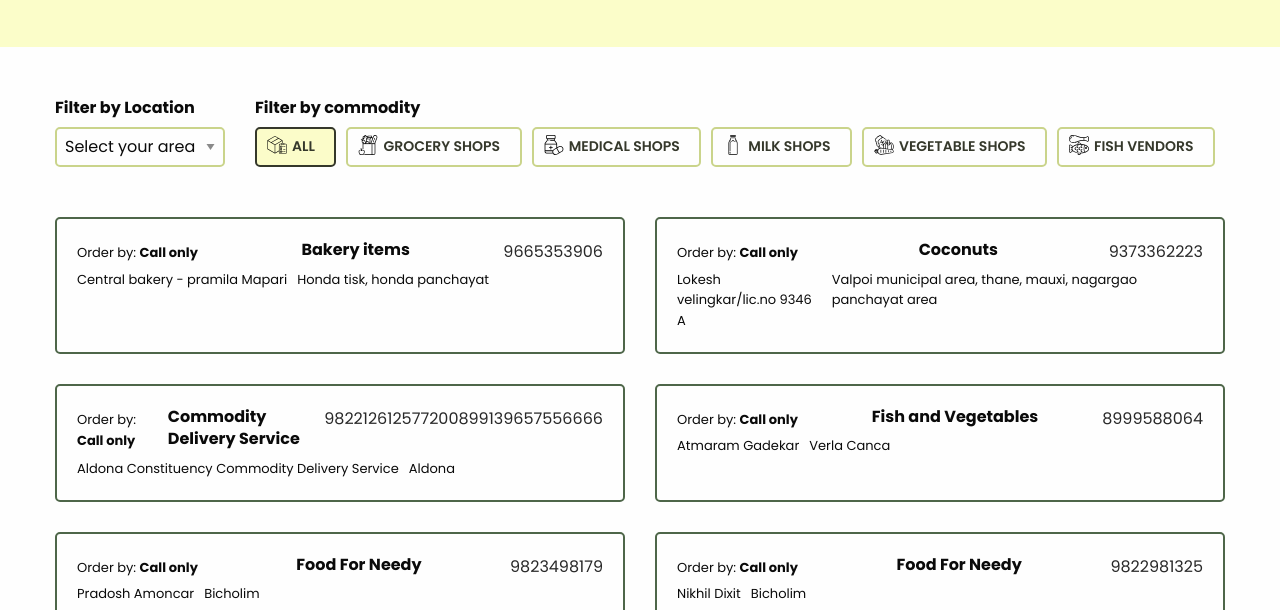
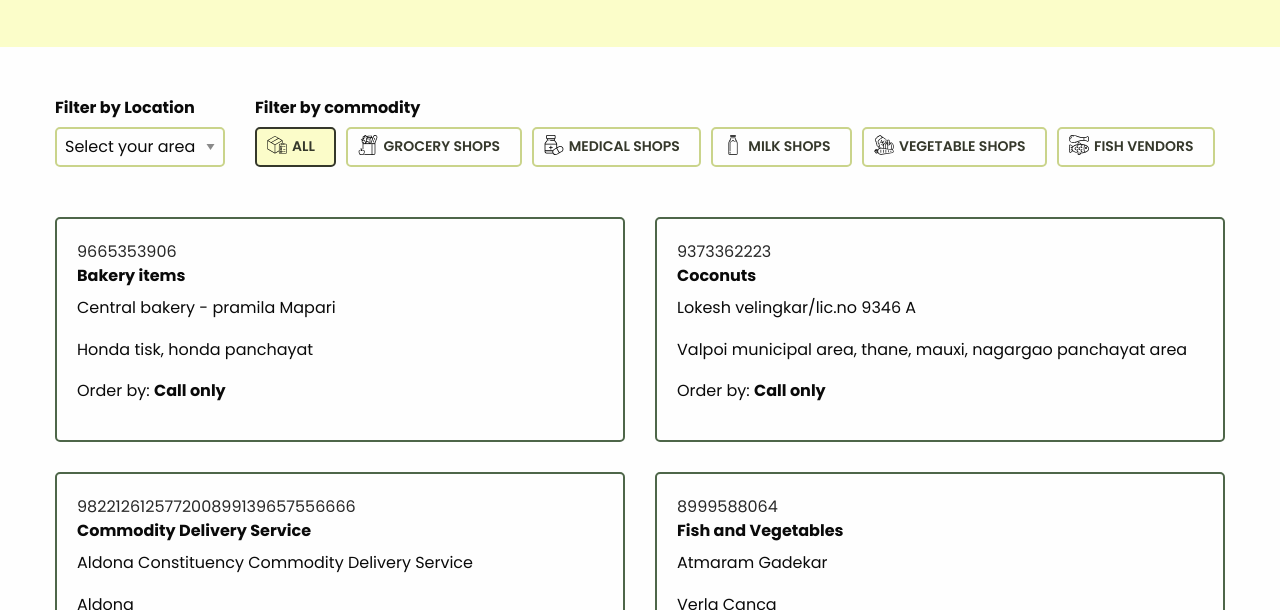
Before and after one commit to wazidshah/grocery-list, a plain HTML site: page index.html in a window 1280 px wide. Shown: the part 190-800 px from the top of the page. Drawn offline with nearby package versions, Linux system fonts and the light colour scheme; a script that the page names is missing.

Commit message:
More rearranging of data

```diff
--- a/css/style.scss
+++ b/css/style.scss
@@ -56,12 +56,12 @@ h1, h2, h3, h4, h5, h6 {font-family: 'Poppins', sans-serif; font-weight: 700;}
     ul{list-style: none; margin: 0px;
         li{margin-bottom: 30px;
           .wrap {padding: 20px; border-radius: 5px; position: relative; border: 2px solid #4E6649; height: 100%; }
-            .contact {display: flex; flex-direction: row;justify-content: space-between;
-                p{margin-right: 10px;  font-size: 18px; margin-bottom: 10px;}
-                .call-whatsapp { font-size: 13px; margin-bottom: 0px; margin-top: 4px;}
+            .contact {
+                p{}
+                .call-whatsapp {}
             }
-            .other-info{display: flex; flex-direction: row; max-width: 90%;
-                p{margin-right: 10px;  font-size: 13px; margin-bottom: 0px;}
+            .other-info{
+                p{}
             }
         }
     }
--- a/index.html
+++ b/index.html
@@ -105,14 +105,12 @@
                 <li class="cell medium-6" v-for="(contact,index) in contactList" :id="index">
                   <div class="wrap">
                     <div class="contact">
-                        <p class="call-whatsapp">
-                            Order by: <b v-if="contact.whatsapp==='no' || contact.whatsapp==='' ">Call only</b>
-                            <b v-if="contact.whatsapp==='yes'">Call only</b>
-                        </p>
-                        <h6 class="type">
-                                {{contact.type.join(", ")}}
-                        </h6>
-                        <a v-for="phone in contact.phone" :href="`tel:${phone}`" ><span>{{phone}}</span></a>
+                      <a v-for="phone in contact.phone" :href="`tel:${phone}`" ><span>{{phone}}</span></a>
+                      <h6 class="type">
+                              {{contact.type.join(", ")}}
+                      </h6>
+
+
 
                     </div>
                     <div class="other-info">
@@ -122,6 +120,10 @@
 
                         <p class="location">
                             {{contact.location}}
+                        </p>
+                        <p class="call-whatsapp">
+                            Order by: <b v-if="contact.whatsapp==='no' || contact.whatsapp==='' ">Call only</b>
+                            <b v-if="contact.whatsapp==='yes'">Call only</b>
                         </p>
                     </div>
                     <a class="more-link" v-if="contact.anyImage != '' " :href="contact.anyImage" target="_blank" rel="noopener noreferrer">More info</a>
```
Also changed, not shown: css/style.css.
